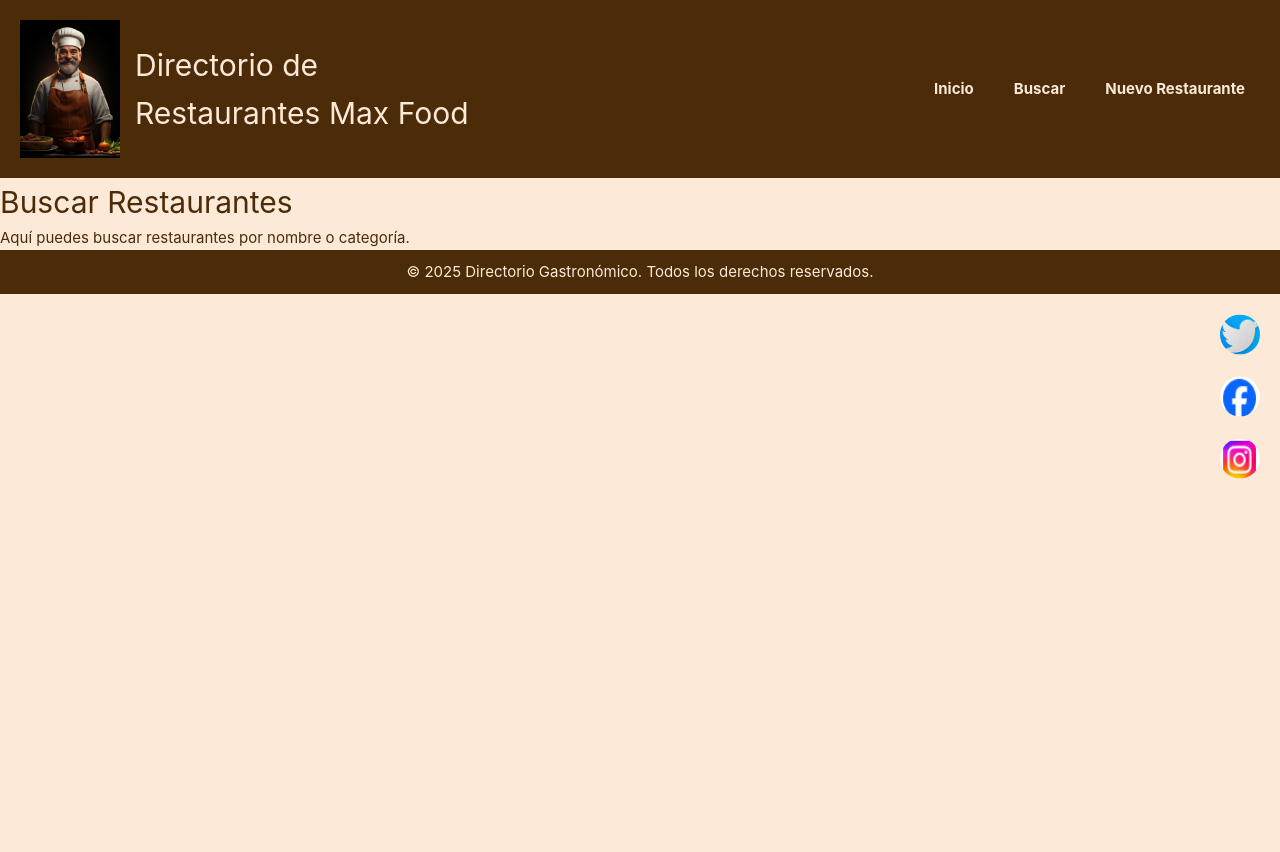
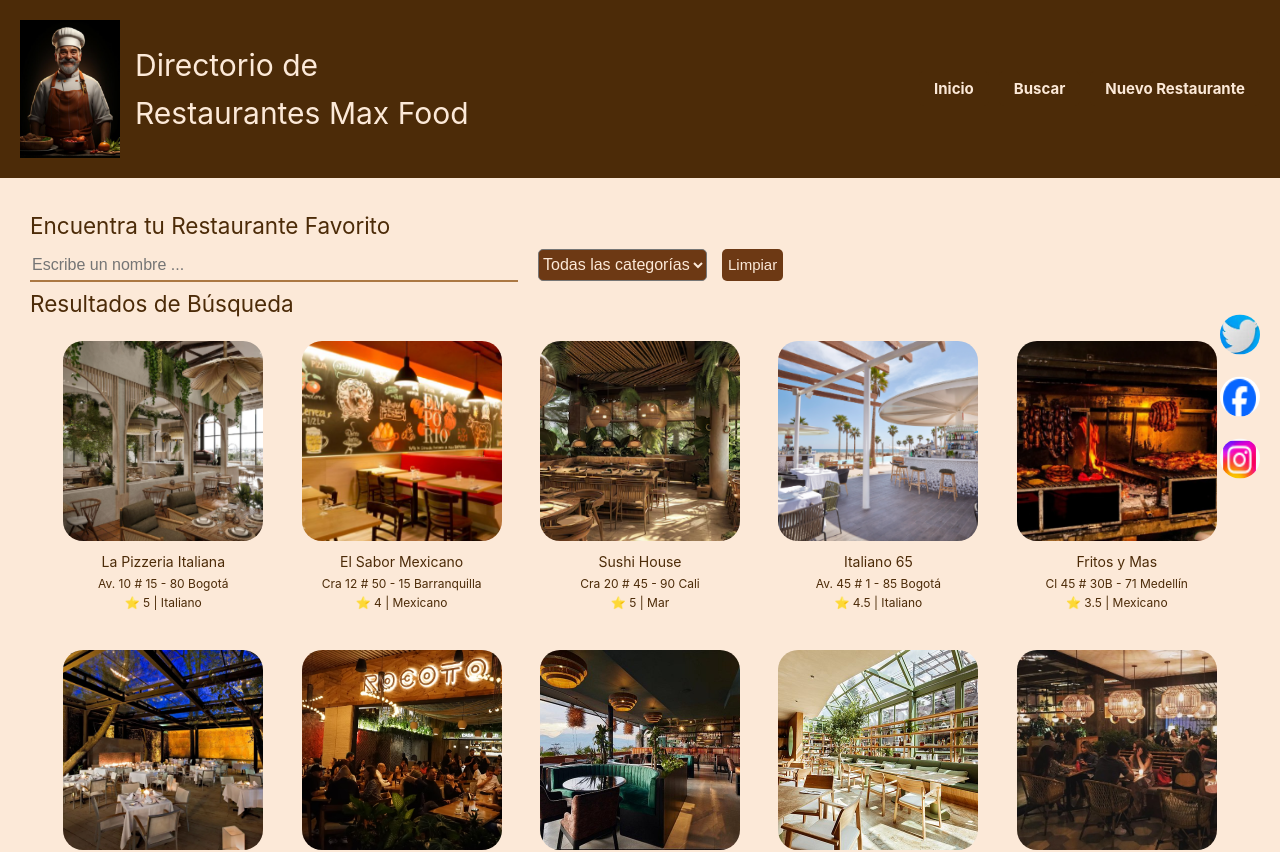
Before and after one commit to Juli4nS4lamanca/Restaurantes_Actividad2, a Vue app: page /search in a window 1280 px wide. Shown: the top 852 px of the page. Before the commit the page ends 800 px from the top, so only its background shows below. Built offline with nearby package versions, Linux system fonts and the light colour scheme.

Commit message:
Se actualizan componentes

```diff
--- a/src/App.vue
+++ b/src/App.vue
@@ -12,8 +12,22 @@ import { RouterView } from 'vue-router'
   <main>
     <RouterView />
   </main>
-
-  <Footer />
+  <footer>
+    <Footer />
+  </footer>
 </template>
 
-<style scoped></style>
+<style scoped>
+footer {
+  background-color: var(--color-cafe-oscuro);
+  color: var(--color-fondo);
+  text-align: center;
+  padding: 10px;
+  margin-top: auto;
+}
+main{
+    max-width: 80%px;
+    margin: auto;
+    padding: 30px;
+}
+</style>
--- a/src/assets/restaurantes.js
+++ b/src/assets/restaurantes.js
@@ -1,72 +1,72 @@
 const restaurantes = [
   {
     name: 'La Pizzeria Italiana',
-    estrellas: '⭐ 5',
+    estrellas: '5',
     direccion: 'Av. 10 # 15 - 80 Bogotá',
     imagen: '/src/assets/restaurantes/restaurante1.png',
     categoria: 'Italiano',
   },
   {
     name: 'El Sabor Mexicano',
-    estrellas: '⭐ 4',
+    estrellas: '4',
     direccion: 'Cra 12 # 50 - 15 Barranquilla',
-    imagen: '@/assets/restaurantes/restaurante2.png',
+    imagen: '/src/assets/restaurantes/restaurante2.png',
     categoria: 'Mexicano',
   },
   {
     name: 'Sushi House',
-    estrellas: '⭐ 5',
+    estrellas: '5',
     direccion: 'Cra 20 # 45 - 90 Cali',
-    imagen: '@/assets/restaurantes/restaurante3.png',
+    imagen: '/src/assets/restaurantes/restaurante3.png',
     categoria: 'Mar',
   },
   {
     name: 'Italiano 65',
-    estrellas: '⭐ 4.5',
+    estrellas: '4.5',
     direccion: 'Av. 45 # 1 - 85 Bogotá',
-    imagen: '@/assets/restaurantes/imagen3.png',
+    imagen: '/src/assets/restaurantes/imagen3.png',
     categoria: 'Italiano',
   },
   {
     name: 'Fritos y Mas',
-    estrellas: '⭐ 3.5',
+    estrellas: '3.5',
     direccion: 'Cl 45 # 30B - 71 Medellín',
-    imagen: '@/assets/restaurantes/imagen2.png',
+    imagen: '/src/assets/restaurantes/imagen2.png',
     categoria: 'Mexicano',
   },
   {
     name: 'Pacifico mar',
-    estrellas: '⭐ 4',
+    estrellas: '4',
     direccion: 'Tv. 82 SUR # 67A - 90 Cali',
-    imagen: '@/assets/restaurantes/imagen1.png',
+    imagen: '/src/assets/restaurantes/imagen1.png',
     categoria: 'Mar',
   },
   {
     name: 'Rocoto',
-    estrellas: '⭐ 4.7',
+    estrellas: '4.7',
     direccion: 'Cra 35C # 50 - 67 Barranquilla',
-    imagen: '@/assets/restaurantes/rocoto.avif',
+    imagen: '/src/assets/restaurantes/rocoto.avif',
     categoria: 'Mar',
   },
   {
     name: 'Asado y Parrillas',
-    estrellas: '⭐ 3.8',
+    estrellas: '3.8',
     direccion: 'Cl 10 SUR # 65 - 20 Medellín',
-    imagen: '@/assets/restaurantes/AsadoParrilla.jpg',
+    imagen: '/src/assets/restaurantes/AsadoParrilla.jpg',
     categoria: 'Italiano',
   },
   {
     name: 'Delicias Marinas',
-    estrellas: '⭐ 4',
-    direccion: 'Cra 15 # 21 - 47 Norte Bogotá',
-    imagen: '@/assets/restaurantes/DeliciasMarinas.jpg',
+    estrellas: '4',
+    direccion: 'Cra 15 # 21 - 47 Bogotá',
+    imagen: '/src/assets/restaurantes/DeliciasMarinas.jpg',
     categoria: 'Mar',
   },
   {
     name: 'Gourmet Express',
-    estrellas: '⭐ 5',
+    estrellas: '5',
     direccion: 'Dg 45 # 29F - 243 Cali',
-    imagen: '@/assets/restaurantes/GourmetExpress.jpg',
+    imagen: '/src/assets/restaurantes/GourmetExpress.jpg',
     categoria: 'Mexicano',
   },
 ]
--- a/src/components/Busqueda.vue
+++ b/src/components/Busqueda.vue
@@ -1,7 +1,8 @@
 <script setup>
-import { restaurantes } from '@/assets/restaurantes.js'
+import { restaurantes as restaurantesIniciales } from '@/assets/restaurantes.js'
 import { ref, computed } from 'vue'
 
+const restaurantes = JSON.parse(localStorage.getItem("restaurants")) || [...restaurantesIniciales];
 const listaRestaurantes = ref([...restaurantes])
 const filtroCategoria = ref('')
 const busquedaNombre = ref('')
@@ -17,26 +18,24 @@ const restaurantesFiltrados = computed(() => {
   })
 })
 
-const filtrarPorCategoria = () => {
+const limpiarFiltros = () => {
   busquedaNombre.value = ''
+  filtroCategoria.value = ''
 }
 
-const buscarPorNombre = () => {
-  filtroCategoria.value = ''
-}
 </script>
 
 <template>
   <section id="search-container">
     <h2>Encuentra tu Restaurante Favorito</h2>
     <input type="text" id="search" v-model="busquedaNombre" placeholder="Escribe un nombre ..." />
-    <select id="category" v-model="filtroCategoria" @change="filtrarPorCategoria">
+    <select id="category" v-model="filtroCategoria">
       <option value="">Todas las categorías</option>
       <option value="Italiano">Italiano</option>
       <option value="Mexicano">Mexicano</option>
       <option value="Mar">Mar</option>
     </select>
-    <button id="search-btn" @click="buscarPorNombre">Buscar</button>
+    <button id="search-btn" @click="limpiarFiltros">Limpiar</button>
   </section>
 
   <!-- 📌 Resultados de búsqueda -->
@@ -50,7 +49,90 @@ const buscarPorNombre = () => {
       <img :src="restaurante.imagen" :alt="'Restaurante' + restaurante.name" />
       <h3>{{ restaurante.name }}</h3>
       <p>{{ restaurante.direccion }}</p>
-      <p>{{ restaurante.estrellas }} | {{ restaurante.categoria }}</p>
+      <p>⭐ {{ restaurante.estrellas }} | {{ restaurante.categoria }}</p>
     </div>
   </section>
 </template>
+
+<style scoped>
+
+img{
+  border-radius: 10%;
+  height: 200px;
+  width: 200px;
+  object-fit: cover;
+}
+#search-container input, select, button{
+    font-size: 1rem;
+    height: 2rem;
+}
+#search-container input{
+    width: 40%;
+    border: none;
+    border-bottom: 2px solid var(--color-caramel-drizzle);
+    background-color: var(--color-fondo);
+    transition: border ease-in 300ms;
+    margin-right: 15px;
+}
+
+#search-container input:focus{
+   outline: none;
+   border-bottom: 2px solid var(--color-cafe-oscuro);
+}
+
+#search-container select{
+    border-radius: 5px;
+    margin: 5px;
+    background-color: var(--color-cafe-semioscuro);
+    color: var(--color-fondo);
+    margin-right: 15px;
+}
+
+#search-container button{
+    border-radius: 5px;
+    background-color: var(--color-cafe-semioscuro);
+    color: var(--color-fondo);
+    border: none;
+    cursor: pointer;
+    font-size: 1em;
+}
+
+#search-container button:hover{
+    background-color:var(--color-caramel-drizzle);
+}
+
+@keyframes fadeIn {
+    from {
+        opacity: 0;
+    }
+    to {
+        opacity: 1;
+    }
+}
+
+#search-results{
+    display: flex;
+    flex-wrap: wrap;
+    justify-content: center;
+    align-items: center;
+    font-size:0.8em;
+}
+
+.restaurant-card{
+    text-align: center;
+    align-items: center;
+    margin: 1.2rem;
+    animation: fadeIn 1.5s ease-out;
+    object-fit: cover;
+}
+
+.restaurant-card h3{
+    margin-bottom: 0;
+    margin-top: 5px;
+}
+
+.restaurant-card p{
+    margin: 0;
+}
+
+</style>
--- a/src/components/Footer.vue
+++ b/src/components/Footer.vue
@@ -4,7 +4,6 @@ import imagenFacebook from '@/assets/RedesSociales/Face.png'
 import imagenInstagram from '@/assets/RedesSociales/ins.png'
 </script>
 <template>
-  <footer>
     <p>&copy; 2025 Directorio Gastronómico. Todos los derechos reservados.</p>
     <div class="redes-sociales">
       <a href="https://twitter.com/" target="_blank"><img :src="imagenTwitter" alt="Twitter" /></a>
@@ -15,16 +14,9 @@ import imagenInstagram from '@/assets/RedesSociales/ins.png'
         ><img :src="imagenInstagram" alt="Instagram"
       /></a>
     </div>
-  </footer>
 </template>
 <style scoped>
-footer {
-  background-color: var(--color-cafe-oscuro);
-  color: var(--color-fondo);
-  text-align: center;
-  padding: 10px;
-  margin-top: auto;
-}
+
 .redes-sociales {
   position: fixed;
   right: 20px;
--- a/src/components/Navbar.vue
+++ b/src/components/Navbar.vue
@@ -11,7 +11,7 @@ import logo from '@/assets/Imagen0.png'
         <ul>
           <li><router-link to="/">Inicio</router-link></li>
           <li><router-link to="/search">Buscar</router-link></li>
-          <li><a href="">Nuevo Restaurante</a></li>
+          <li><router-link to="/new">Nuevo Restaurante</router-link></li>
         </ul>
       </div>
     </nav>
--- a/src/views/NewRestaurantPage.vue
+++ b/src/views/NewRestaurantPage.vue
@@ -1,42 +1,28 @@
-<template>
-  <div class="app-container">
-    <h1>Registrar Nuevo Restaurante</h1>
-    <form @submit.prevent="guardarRestaurante">
-      <label for="name">Nombre:</label>
-      <input v-model="restaurante.name" type="text" id="name" required>
-
-      <label for="address">Dirección:</label>
-      <input v-model="restaurante.address" type="text" id="address" required>
-
-      <label for="image">Imagen URL:</label>
-      <input v-model="restaurante.image" type="url" id="image" required>
-
-      <button type="submit">Guardar Restaurante</button>
-    </form>
-    <div v-if="mensaje" class="success-message">{{ mensaje }}</div>
-  </div>
-</template>
-
 <script setup>
 import { ref } from "vue";
+import { restaurantes as restaurantesIniciales } from '@/assets/restaurantes.js';
+
 
 const restaurante = ref({
   name: "",
-  address: "",
-  image: ""
+  estrellas:"",
+  direccion: "",
+  imagen: "",
+  categoria:""
 });
 
 const mensaje = ref("");
 
 const guardarRestaurante = () => {
   try {
-    if (!restaurante.value.name.trim() || !restaurante.value.address.trim() || !restaurante.value.image.trim()) {
+    if (!restaurante.value.name.trim() || !restaurante.value.direccion.trim() || !restaurante.value.imagen.trim()
+        || !restaurante.value.categoria.trim()) {
       mensaje.value = "Todos los campos son obligatorios.";
       setTimeout(() => mensaje.value = "", 3000);
       return;
     }
 
-    const restaurantes = JSON.parse(localStorage.getItem("restaurants")) || [];
+    const restaurantes = JSON.parse(localStorage.getItem("restaurants")) || [...restaurantesIniciales];
     const existe = restaurantes.some(r => r.name.trim().toLowerCase() === restaurante.value.name.trim().toLowerCase());
 
     if (existe) {
@@ -56,6 +42,36 @@ const guardarRestaurante = () => {
   }
 };
 </script>
+<template>
+  <div class="app-container">
+    <h1>Registrar Nuevo Restaurante</h1>
+    <form @submit.prevent="guardarRestaurante">
+      <label for="name">Nombre:</label>
+      <input v-model="restaurante.name" type="text" id="name" required>
+
+      <label for="address">Dirección:</label>
+      <input v-model="restaurante.direccion" type="text" id="address" required>
+
+      <label for="image">Imagen URL:</label>
+      <input v-model="restaurante.imagen" type="url" id="image" required>
+
+      <fieldset>
+        <label for="estrellas">Numero Estrellas:</label>
+        <input type="number" v-model="restaurante.estrellas" min="0" max="5" id="estrellas" required>
+        <label for="categoria">Categoria:</label>
+        <select name="categoria" id="categoria" v-model="restaurante.categoria" required>
+          <option value="">Categoria...</option>
+          <option value="Italiano">Italiano</option>
+          <option value="Mexicano">Mexicano</option>
+          <option value="Mar">Mar</option>
+        </select>
+      </fieldset>
+
+      <button type="submit">Guardar Restaurante</button>
+    </form>
+    <div v-if="mensaje" class="success-message">{{ mensaje }}</div>
+  </div>
+</template>
 
 <style scoped>
 .app-container {
@@ -77,7 +93,7 @@ button {
   padding: 10px;
   border: none;
   cursor: pointer;
-  margin-top: 10px;
+  margin-top: 15px;
 }
 button:hover {
   background-color: #e64a19;
@@ -89,10 +105,26 @@ input {
   border: 1px solid #ccc;
   border-radius: 5px;
   transition: border-color 0.3s ease-in-out;
+  display: block;
+  width: 80%;
 }
 
 input:focus {
   border-color: #ff5733;
   outline: none;
 }
+
+fieldset {
+  display: flex;
+  border: none;
+  padding: 0;
+  margin-top: 7px;
+}
+fieldset label{
+  margin-right: 5px;
+}
+fieldset input{
+  width: 50px;
+  margin-right: 15px;
+}
 </style>
--- a/src/views/SearchPage.vue
+++ b/src/views/SearchPage.vue
@@ -1,9 +1,12 @@
+<script setup>
+import Busqueda from '@/components/Busqueda.vue'
+
+</script>
+
 <template>
-  <div>
-    <h1>Buscar Restaurantes</h1>
-    <p>Aquí puedes buscar restaurantes por nombre o categoría.</p>
-  </div>
+  <Busqueda/>
 </template>
 
-<script setup>
-</script>
+<style scoped>
+
+</style>
```
Also changed, not shown: src/components/CarouselHome.vue (renamed from src/components/HomePage.vue, +1 -38 lines), src/views/HomePage.vue (+42 -6 lines).
